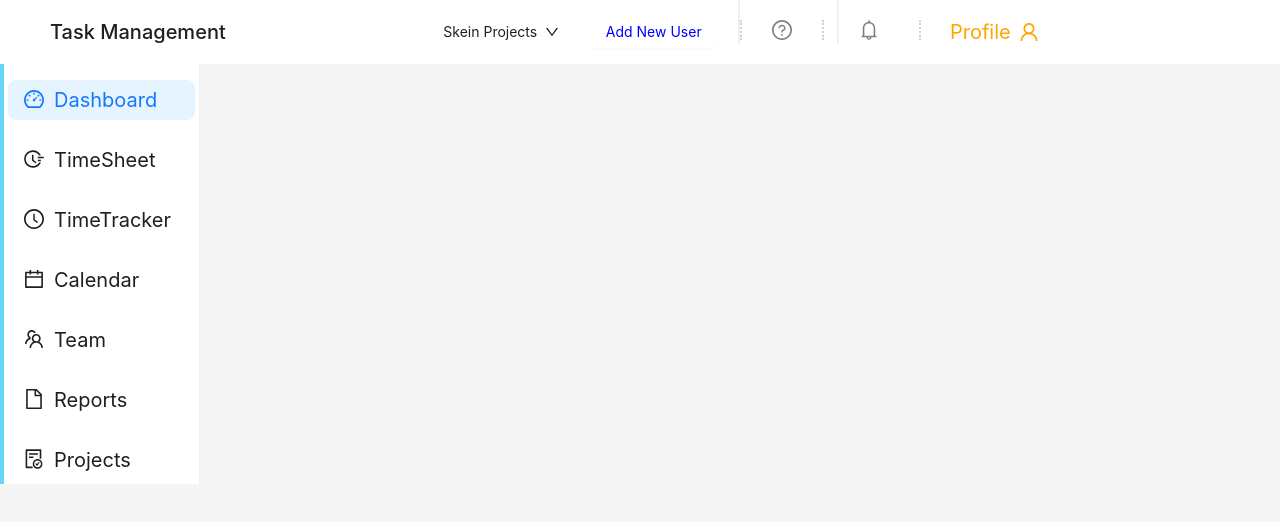
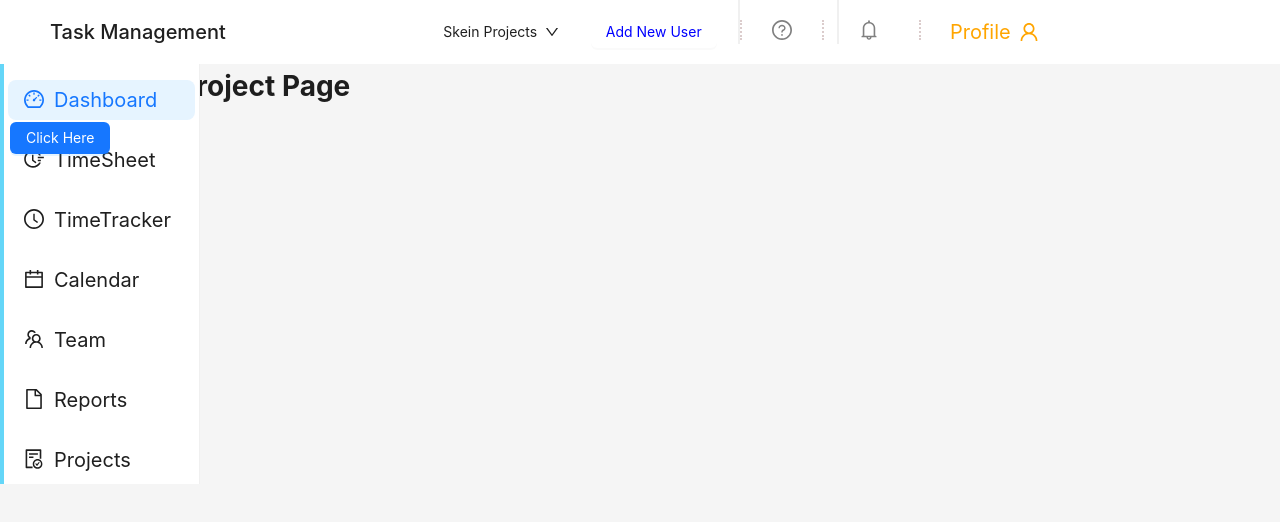
Before and after one commit to Abhitow/clockify, a React (Create React App) app: page /projects in a window 1280 px wide. Shown: the top 522 px of the page. Built offline with nearby package versions, Linux system fonts and the light colour scheme.

Commit message:
Project page added

```diff
--- a/src/pages/Homepage.js
+++ b/src/pages/Homepage.js
@@ -39,7 +39,7 @@ const Homepage =() =>{
                             <Route path='/calendar' element={<HomeCalendar />}></Route>
                             <Route path='/team' element={<Team />}></Route>
                             <Route path='/reports' element={<Reports/>}></Route>
-                            <Route path='/project' element={<Project/>}></Route>
+                            <Route path='/projects' element={<Project/>}></Route>
                         </Routes>
                     </Content>
 
--- a/src/pages/Project.js
+++ b/src/pages/Project.js
@@ -1,9 +1,22 @@
 import React from 'react'
+import {Button} from 'antd'
+import axios from 'axios'
 
 const Project = () => {
+
+    const handleProject = () =>{
+        console.log("<======button working")
+        axios.get("http://demo.emeetify.com:8080/daytodaytask/admin/getTotalCount" )
+        .then(response => {console.log(response)})
+        .catch(e=> {console.log("e" ,e)});
+    }
+
+
     return(
         <div>
+
             <h1>Welcome to Project Page</h1>
+            <Button type='primary' onClick={handleProject}>Click Here</Button>
         </div>
     )
 }
```
